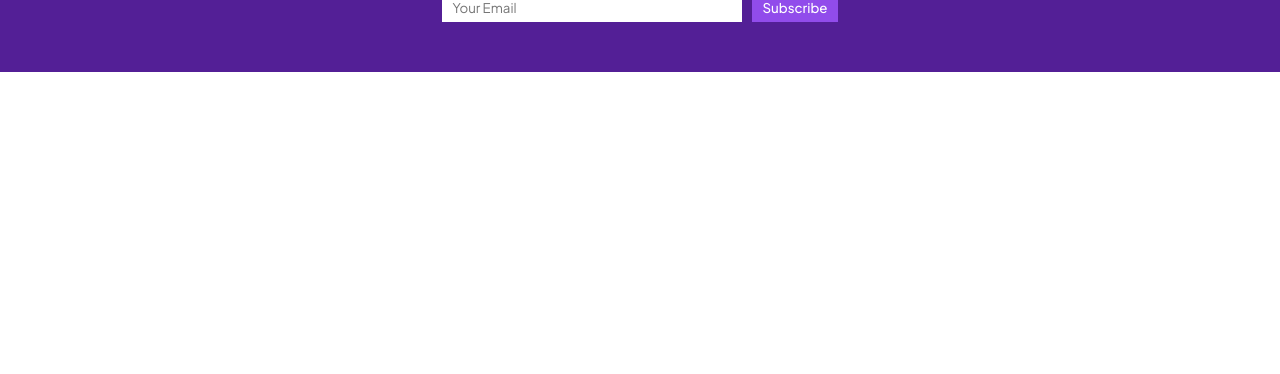
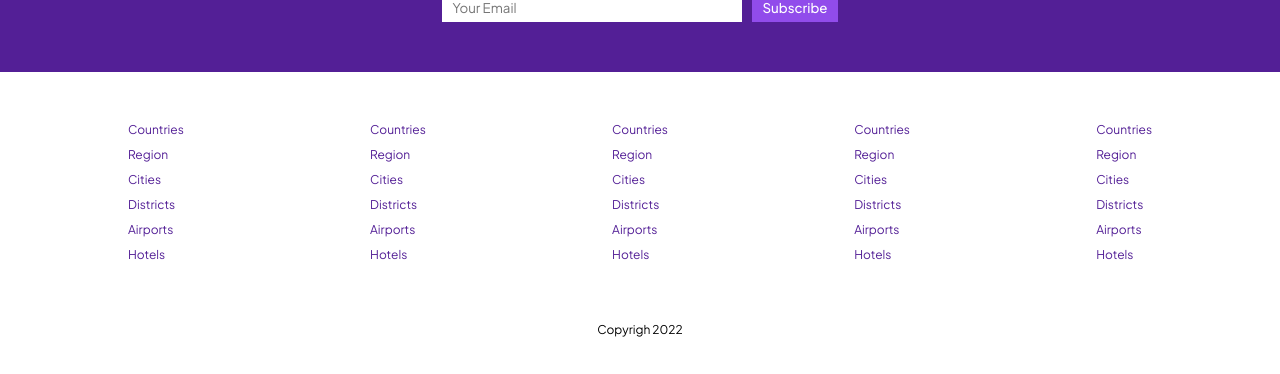
Before and after one commit to rivopelu/booking-app, a React (Create React App) app: page / in a window 1280 px wide. Shown: the part 1591-1965 px from the top of the page. Before the commit the page ends 1663 px from the top, so only its background shows below. Built offline with nearby package versions, Linux system fonts and the light colour scheme.

Commit message:
selesai home page

```diff
--- a/src/App.jsx
+++ b/src/App.jsx
@@ -1,5 +1,5 @@
 import React from 'react'
-import { NavbarComp } from './components';
+import { Footer, NavbarComp } from './components';
 import MainRoutes from './config/routes';
 
 function App() {
@@ -8,6 +8,7 @@ function App() {
       <NavbarComp />
 
       <MainRoutes />
+      <Footer />
     </div>
   );
 }
--- a/src/components/molekul/Footer.jsx
+++ b/src/components/molekul/Footer.jsx
@@ -12,7 +12,40 @@ const Footer = () => {
                     <li className="fListItem">Airports</li>
                     <li className="fListItem">Hotels</li>
                 </ul>
+                <ul className="flist">
+                    <li className="fListItem">Countries</li>
+                    <li className="fListItem">Region</li>
+                    <li className="fListItem">Cities</li>
+                    <li className="fListItem">Districts</li>
+                    <li className="fListItem">Airports</li>
+                    <li className="fListItem">Hotels</li>
+                </ul>
+                <ul className="flist">
+                    <li className="fListItem">Countries</li>
+                    <li className="fListItem">Region</li>
+                    <li className="fListItem">Cities</li>
+                    <li className="fListItem">Districts</li>
+                    <li className="fListItem">Airports</li>
+                    <li className="fListItem">Hotels</li>
+                </ul>
+                <ul className="flist">
+                    <li className="fListItem">Countries</li>
+                    <li className="fListItem">Region</li>
+                    <li className="fListItem">Cities</li>
+                    <li className="fListItem">Districts</li>
+                    <li className="fListItem">Airports</li>
+                    <li className="fListItem">Hotels</li>
+                </ul>
+                <ul className="flist">
+                    <li className="fListItem">Countries</li>
+                    <li className="fListItem">Region</li>
+                    <li className="fListItem">Cities</li>
+                    <li className="fListItem">Districts</li>
+                    <li className="fListItem">Airports</li>
+                    <li className="fListItem">Hotels</li>
+                </ul>
             </div>
+            <div className="fText">Copyrigh 2022</div>
         </div>
     )
 }
--- a/src/style/components/Footer.scss
+++ b/src/style/components/Footer.scss
@@ -0,0 +1,35 @@
+.footer {
+    width: 100%;
+    max-width: $container-max;
+    font-size: 12px;
+    padding-top: 50px;
+    // background: red;
+    margin: auto;
+
+    .fLists {
+        width: 100%;
+        display: flex;
+        justify-content: space-between;
+        margin-bottom: 50px;
+
+
+    }
+
+    .fListItem {
+        margin-bottom: 10px;
+        // background: red;
+        color: $base-color;
+        cursor: pointer;
+        list-style: none;
+    }
+
+    .fList {
+        list-style: none;
+
+    }
+
+    .fText {
+        text-align: center;
+        padding-bottom: 40px;
+    }
+}
```
